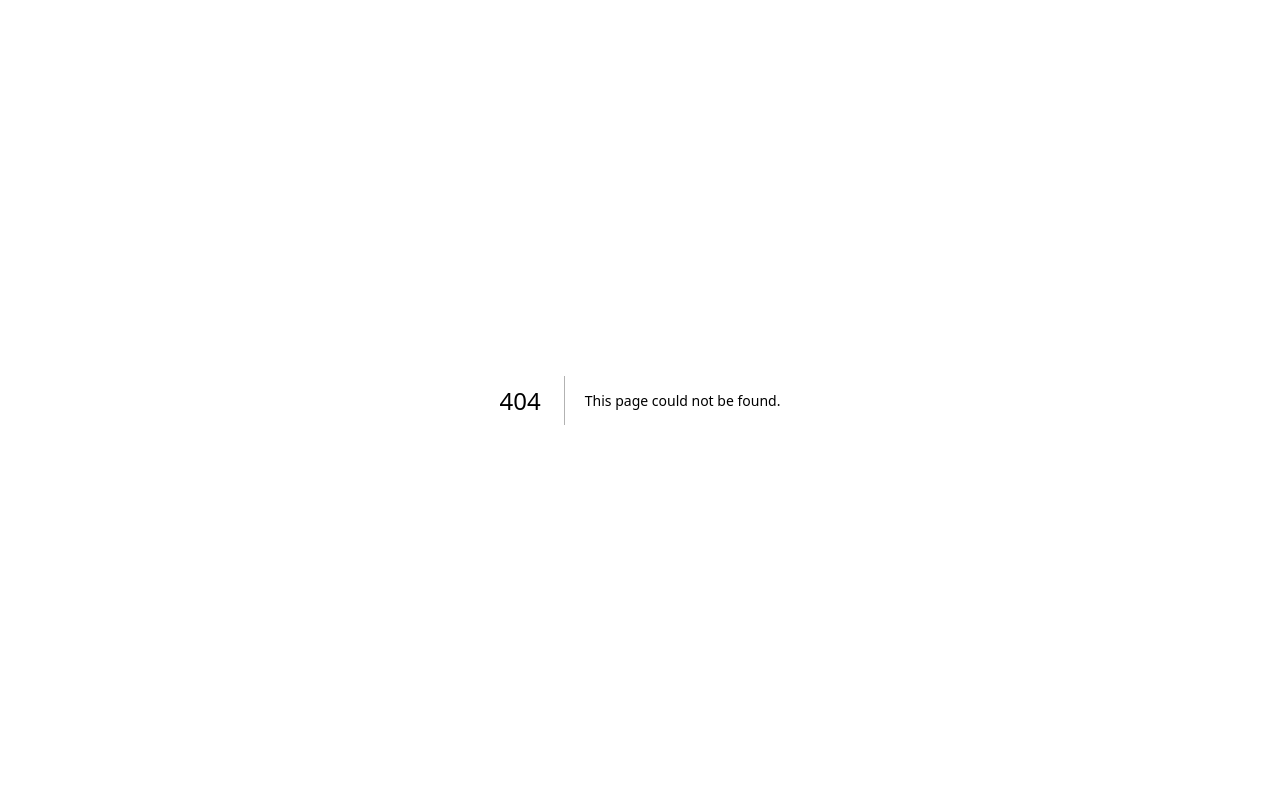
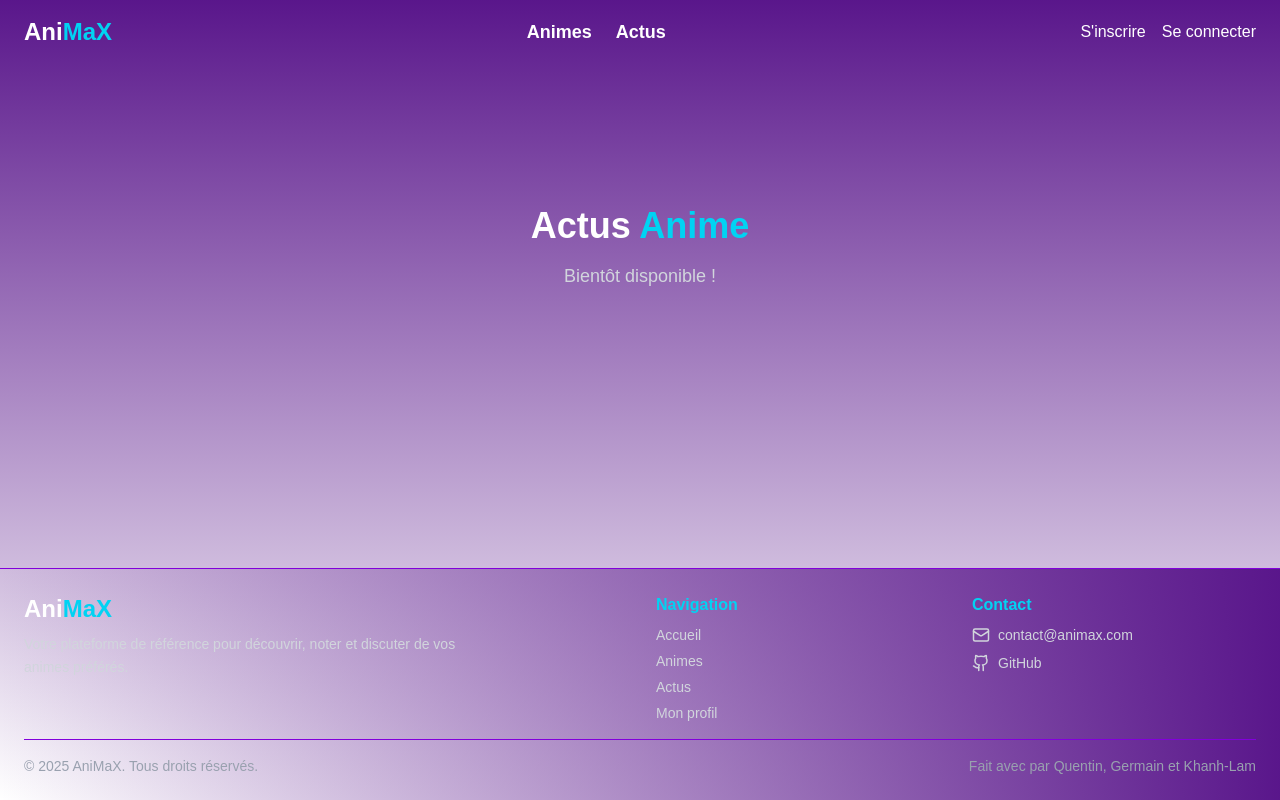
Before and after one commit to DorafBG/AniMaX, a Next.js app in the folder animax/: page /actus in a window 1280 px wide. Before the commit this address had no page. Built offline with nearby package versions, Linux system fonts and the light colour scheme.

Commit message:
page actus vierge

```diff
--- /dev/null
+++ b/animax/src/app/actus/page.tsx
@@ -0,0 +1,22 @@
+import NavBar from "../components/NavBar";
+import Footer from "../components/Footer";
+
+export default function ActusPage() {
+  return (
+    <div className="min-h-screen bg-gradient-to-b from-purple-900 to-purple-1000 flex flex-col">
+      <NavBar />
+      <main className="flex-1 flex items-center justify-center">
+        <div className="text-center text-white px-6">
+          <h1 className="text-4xl font-bold font-poppins mb-4">
+            <span className="text-white">Actus </span>
+            <span className="text-cyan-400">Anime</span>
+          </h1>
+          <p className="text-gray-300 text-lg">
+            Bientôt disponible !
+          </p>
+        </div>
+      </main>
+      <Footer />
+    </div>
+  );
+}
--- a/animax/src/app/components/Footer.tsx
+++ b/animax/src/app/components/Footer.tsx
@@ -35,7 +35,7 @@ export default function Footer() {
                 </a>
               </li>
               <li>
-                <a href="#" className="text-gray-300 hover:text-cyan-300 transition-colors inline-block">
+                <a href="/actus" className="text-gray-300 hover:text-cyan-300 transition-colors inline-block">
                   Actus
                 </a>
               </li>
--- a/animax/src/app/components/NavBar.tsx
+++ b/animax/src/app/components/NavBar.tsx
@@ -11,7 +11,7 @@ export default function NavBar() {
 
       <nav className="flex gap-6 text-lg font-semibold font-inter">
         <a href="/" className="hover:text-cyan-300">Animes</a>
-        <a href="#" className="hover:text-cyan-300">Actus</a>
+        <a href="/actus" className="hover:text-cyan-300">Actus</a>
       </nav>
 
       <div className="flex gap-4 font-medium">
```
